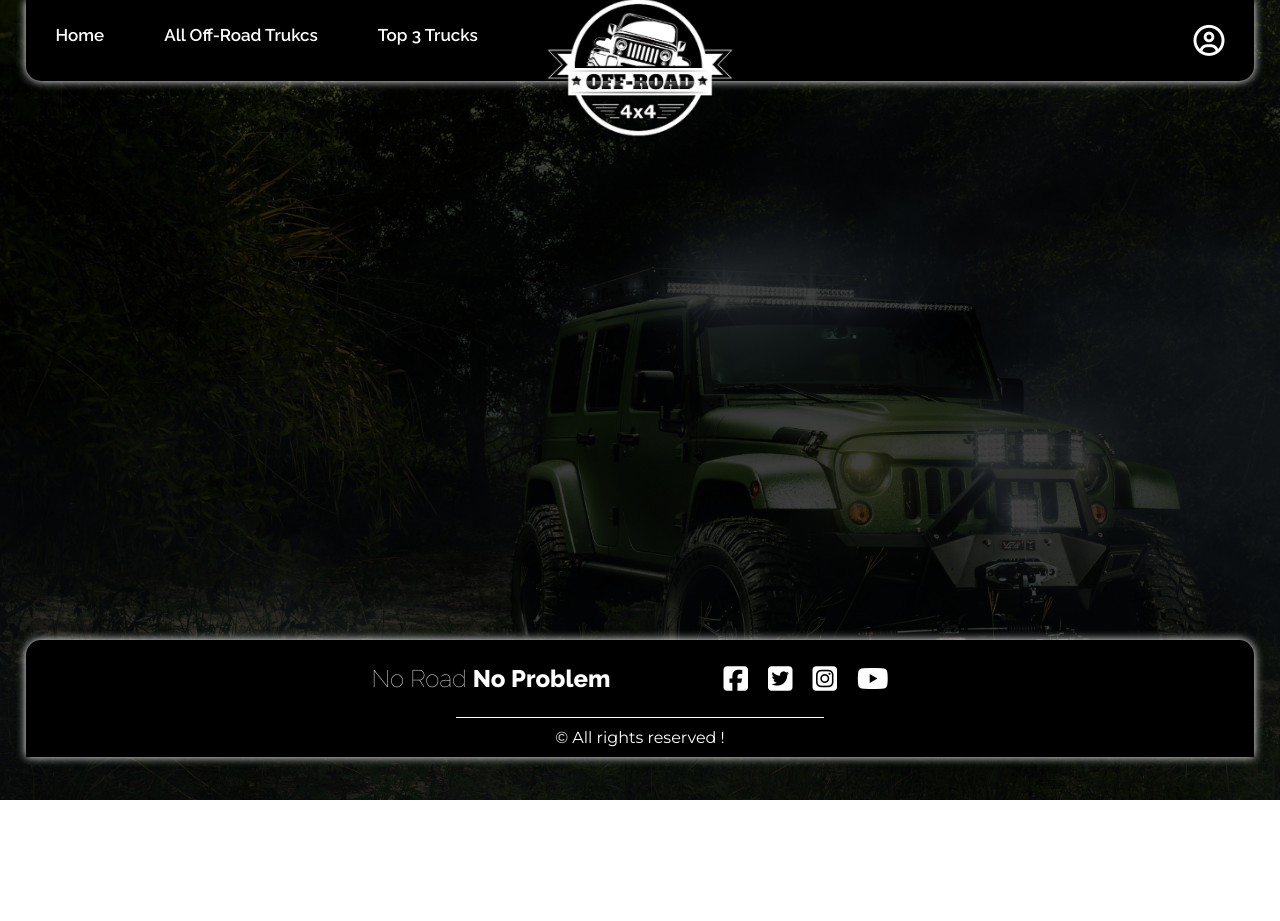
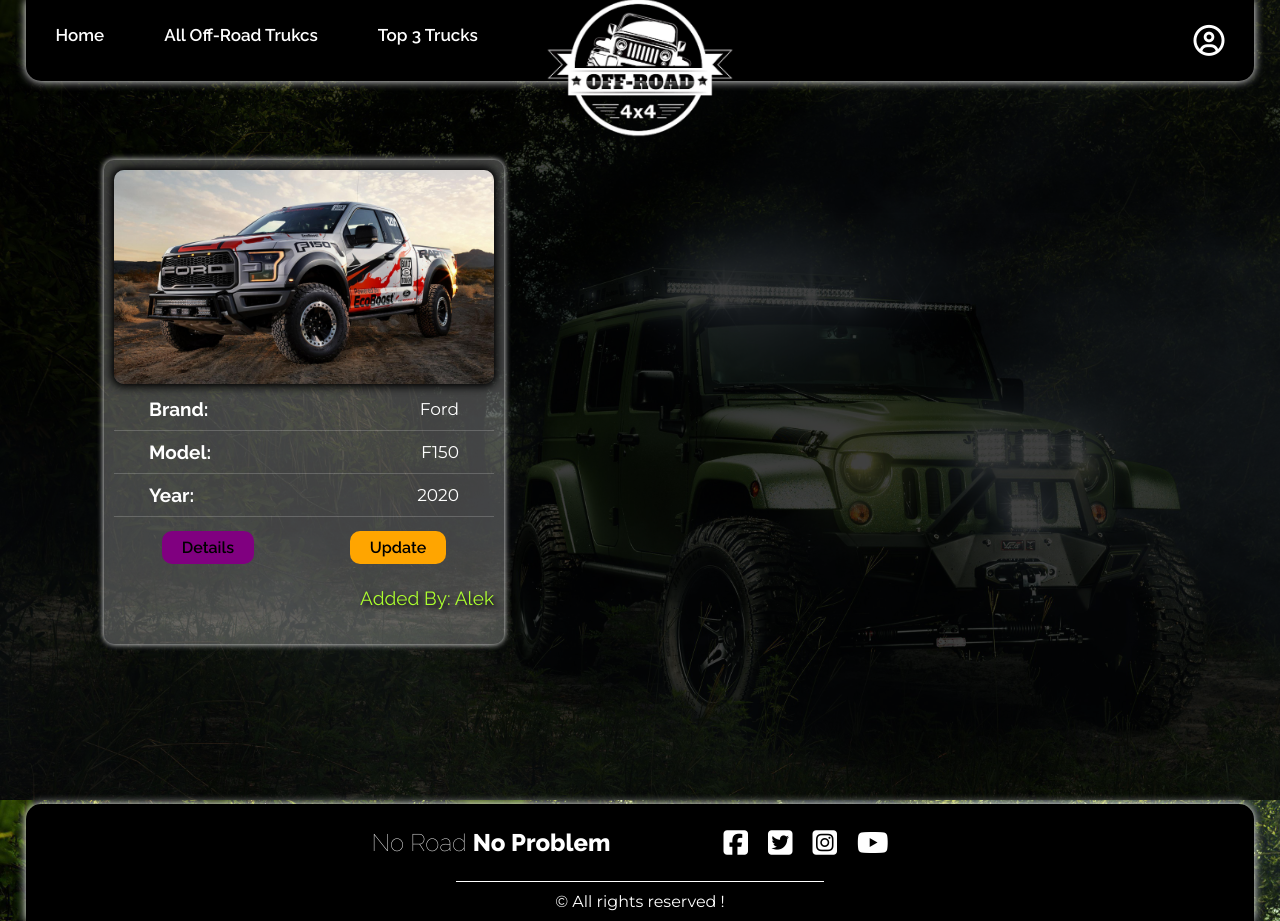
Before and after one commit to iliyanpaskov/off-road-collection-app, a React (Create React App) app: page /catalog in a window 1280 px wide. Before the commit the page ends 800 px from the top, so only its background shows below. Built offline with nearby package versions, Linux system fonts and the light colour scheme.

Commit message:
Offroad Card created

```diff
--- a/src/App.css
+++ b/src/App.css
@@ -5,6 +5,12 @@
     background: url('../public/images/offroadbg.jpg') no-repeat center center ;
     background-size: cover;
     background-attachment: fixed;
+}
+
+*,
+*::before,
+*::after {
+    box-sizing: inherit;
 }
 
 body::before {
@@ -18,12 +24,8 @@
 }
 
 main {
+    width: 90%;
     min-height: 80vh;
     padding: 150px 30px;
+    margin: 0 auto;
 }
-
-*,
-*::before,
-*::after {
-    box-sizing: inherit;
-}
--- a/src/App.js
+++ b/src/App.js
@@ -5,6 +5,7 @@
 import './App.css';
 import './Tipografia.css';
 import { Routes, Route } from 'react-router-dom';
+import Catalog from './components/Catalog/Catalog';
 
 
 function App() {
@@ -13,10 +14,11 @@
       <Header />
       <main>
         <Routes>
-          <Route path='/' element={<Home/>} />
+          <Route path='/' element={<Home />} />
+          <Route path='/catalog' element={<Catalog />} />
         </Routes>
       </main>
-      <Footer/>
+      <Footer />
     </div>
   );
 }
--- /dev/null
+++ b/src/components/Catalog/Catalog.js
@@ -0,0 +1,13 @@
+import CatalogCard from '../CatalogCard/CatalogCard';
+import './Catalog.css';
+
+
+const Catalog = () => {
+    return (
+        <section>
+            <CatalogCard/>
+        </section>
+    )
+}
+
+export default Catalog;
--- /dev/null
+++ b/src/components/CatalogCard/CatalogCard.css
@@ -0,0 +1,78 @@
+.card-wrapper {
+    width: 400px;
+    padding: 10px;
+    background: #ffffff40;
+    box-shadow: 0 0 6px 0 white;
+    border-radius: 10px;
+    color: white;
+    margin: 10px;
+}
+
+.card-img-wrapper {
+    width: 100%;
+}
+
+.card-img-wrapper img {
+    width: 100%;
+    border-radius: 10px;
+    box-shadow: 0 0 9px 3px black;
+}
+
+.card-content {
+    position: relative;
+    display: flex;
+    align-items: center;
+    justify-content: space-between;
+    padding: 10px 35px;
+    border-bottom: 1px solid #d3d3d33d;
+}
+
+.card-content-title,
+.card-content-result {
+    margin: 0;
+}
+
+.card-content-title{
+    font-size: 19px;
+}
+
+.card-content-result{
+    font-size: 17px;
+}
+
+.card-btns-list{
+    padding: 0;
+    list-style: none;
+    display: flex;
+    justify-content: space-around;
+}
+
+.card-btns-list-item{
+    margin: 5px;
+}
+
+.card-btns-list-item a{
+    color: black;
+    text-decoration: none;
+    padding: 7px 20px;
+    border-radius: 10px;
+    font-weight: 600;
+}
+
+.details-btn a{
+    background: purple;
+}
+
+.update-btn a{
+    background: orange;
+}
+
+
+
+.card-owner-name{
+    font-size: 19px;
+    font-weight: 400;
+    text-align: right;
+    color: greenyellow;
+    text-shadow: 3px 3px 5px black;
+}
--- /dev/null
+++ b/src/components/CatalogCard/CatalogCard.js
@@ -0,0 +1,39 @@
+import { Link } from 'react-router-dom';
+import './CatalogCard.css';
+
+const CatalogCard = () => {
+    return (
+        <section className='card-wrapper'>
+            <div className='card-img-wrapper'>
+                <img src="./images/of6.jpg" alt="offroad-truck" />
+            </div>
+            <div className='card-content-wrapper'>
+                <article className='card-content'>
+                    <h4 className='card-content-title'>Brand:</h4>
+                    <p className='card-content-result'> Ford</p>
+                </article>
+                <article className='card-content'>
+                    <h4 className='card-content-title'>Model:</h4>
+                    <p className='card-content-result'> F150</p>
+                </article>
+                <article className='card-content'>
+                    <h4 className='card-content-title'>year:</h4>
+                    <p className='card-content-result'> 2020</p>
+                </article>
+            </div>
+            <ul className='card-btns-list'>
+                <li className='card-btns-list-item details-btn'>
+                    <Link to={'/'}>details</Link>
+                </li>
+                <li className='card-btns-list-item update-btn'>
+                    <Link to={'/'}>update</Link>
+                </li>
+            </ul>
+            <article className='card-owner'>
+                <h1 className='card-owner-name'>added by: alek</h1>
+            </article>
+        </section>
+    )
+}
+
+export default CatalogCard;
--- a/src/components/Header/Header.css
+++ b/src/components/Header/Header.css
@@ -1,6 +1,7 @@
 .header-wrapper {
     position: fixed;
     width: 100%;
+    z-index: 1;
 }
 
 .header-lists-wrapper {
@@ -51,7 +52,7 @@
     position: absolute;
     top: 100%;
     right: 5%;
-    z-index: 1;
+    z-index: 2;
 }
 
 .header-dropdown a {
--- a/src/components/Header/Header.js
+++ b/src/components/Header/Header.js
@@ -11,7 +11,7 @@
                         <Link to={'/'}>home</Link>
                     </li>
                     <li className='header-list-item'>
-                        <Link to={'/'}>all off-road trukcs</Link>
+                        <Link to={'/catalog'}>all off-road trukcs</Link>
                     </li>
                     <li className='header-list-item'>
                         <Link to={'/'}>top 3 trucks</Link>
--- a/src/components/Home/Home.css
+++ b/src/components/Home/Home.css
@@ -18,7 +18,6 @@
 }
 
 .home-content-wrapper{
-    width: 90%;
     display: flex;
     justify-content: space-between;
     margin: 10px 0;
@@ -34,9 +33,12 @@
     box-shadow: 0 0 10px 0 black;
 }
 
+.home-content-tile{
+    font-size: 29px;
+}
+
 .home-content{
     width: 30%;
     line-height: 1.6rem;
     text-align: center;
-
 }
```
Also changed, not shown: public/images/offroadbg7.webp (added), src/components/Catalog/Catalog.css (added).
